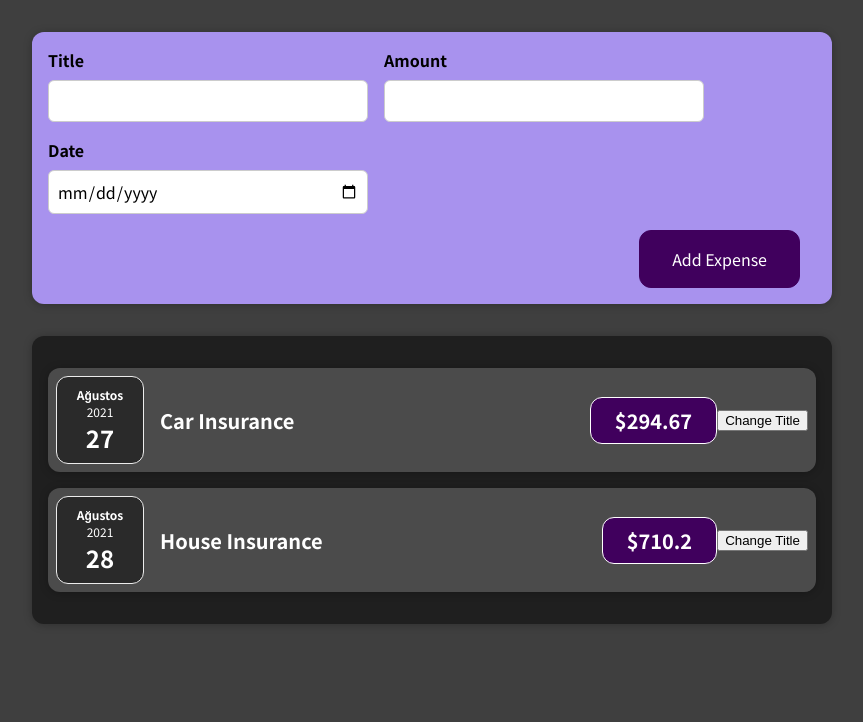
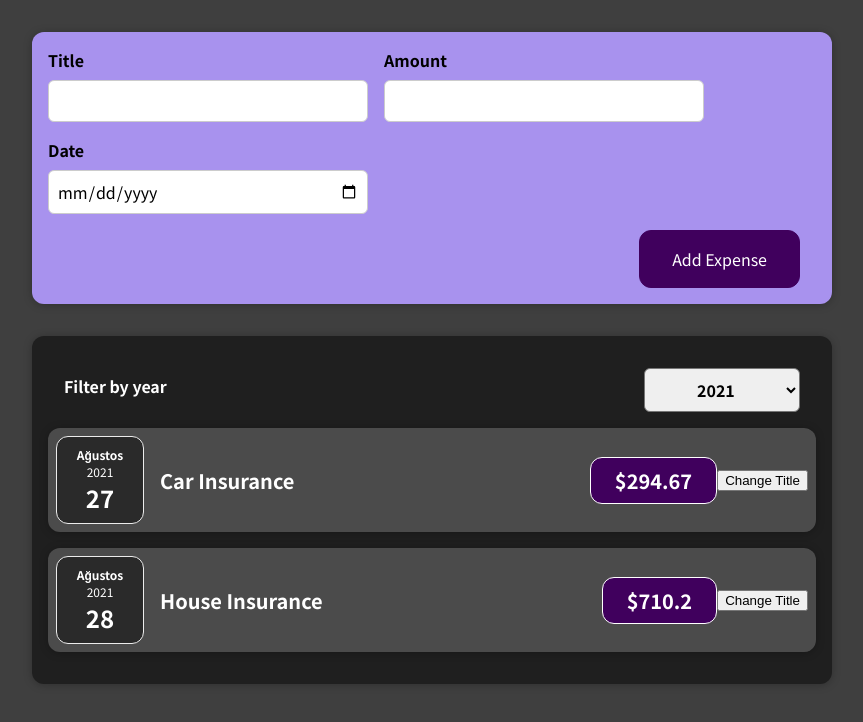
Before and after one commit to ismailharmanda/Expenses, a React (Create React App) app: page / in a window 1280 px wide. Shown: the top 722 px of the page, without its empty margins (208-1071 px from the left). Built offline with nearby package versions, Linux system fonts and the light colour scheme.

Commit message:
Date select and filter implemented

```diff
--- a/src/components/Expenses/DisplayExpenses.js
+++ b/src/components/Expenses/DisplayExpenses.js
@@ -1,9 +1,17 @@
+import React, { useState } from "react";
 import ExpenseItem from "./ExpenseItem";
 import Card from "../UI/Card";
 import "./DisplayExpenses.css";
+import ExpenseFilter from "./ExpenseFilter";
 const DisplayExpenses = (props) => {
+  const [filteredYear, setFilteredYear] = useState("2021");
+  const onChangeHandler = (selectedYear) => {
+    setFilteredYear(selectedYear);
+  };
   return (
+    <div>
       <Card className="display-expenses">
+        <ExpenseFilter selected={filteredYear} onChange={onChangeHandler} />
         <ExpenseItem
           date={props.expenses[0].date}
           title={props.expenses[0].title}
@@ -15,6 +23,7 @@
           amount={props.expenses[1].amount}
         />
       </Card>
+    </div>
   );
 };
 export default DisplayExpenses;
--- /dev/null
+++ b/src/components/Expenses/ExpenseFilter.css
@@ -0,0 +1,24 @@
+.expenses-filter {
+  color: white;
+  padding: 0 1rem;
+}
+
+.expenses-filter__control {
+  display: flex;
+  width: 100%;
+  align-items: center;
+  justify-content: space-between;
+  margin: 1rem 0;
+}
+
+.expenses-filter label {
+  font-weight: bold;
+  margin-bottom: 0.5rem;
+}
+
+.expenses-filter select {
+  font: inherit;
+  padding: 0.5rem 3rem;
+  font-weight: bold;
+  border-radius: 6px;
+}
--- /dev/null
+++ b/src/components/Expenses/ExpenseFilter.js
@@ -0,0 +1,24 @@
+import React from "react";
+
+import "./ExpenseFilter.css";
+
+const ExpenseFilter = (props) => {
+  return (
+    <div className="expenses-filter">
+      <div className="expenses-filter__control">
+        <label>Filter by year</label>
+        <select
+          value={props.selected}
+          onChange={(e) => props.onChange(e.target.value)}
+        >
+          <option value="2022">2022</option>
+          <option value="2021">2021</option>
+          <option value="2020">2020</option>
+          <option value="2019">2019</option>
+        </select>
+      </div>
+    </div>
+  );
+};
+
+export default ExpenseFilter;
```
Also changed, not shown: 1 other file (tests, documents, lock files or other folders). Lines whose indentation alone changed are shown as unchanged.
